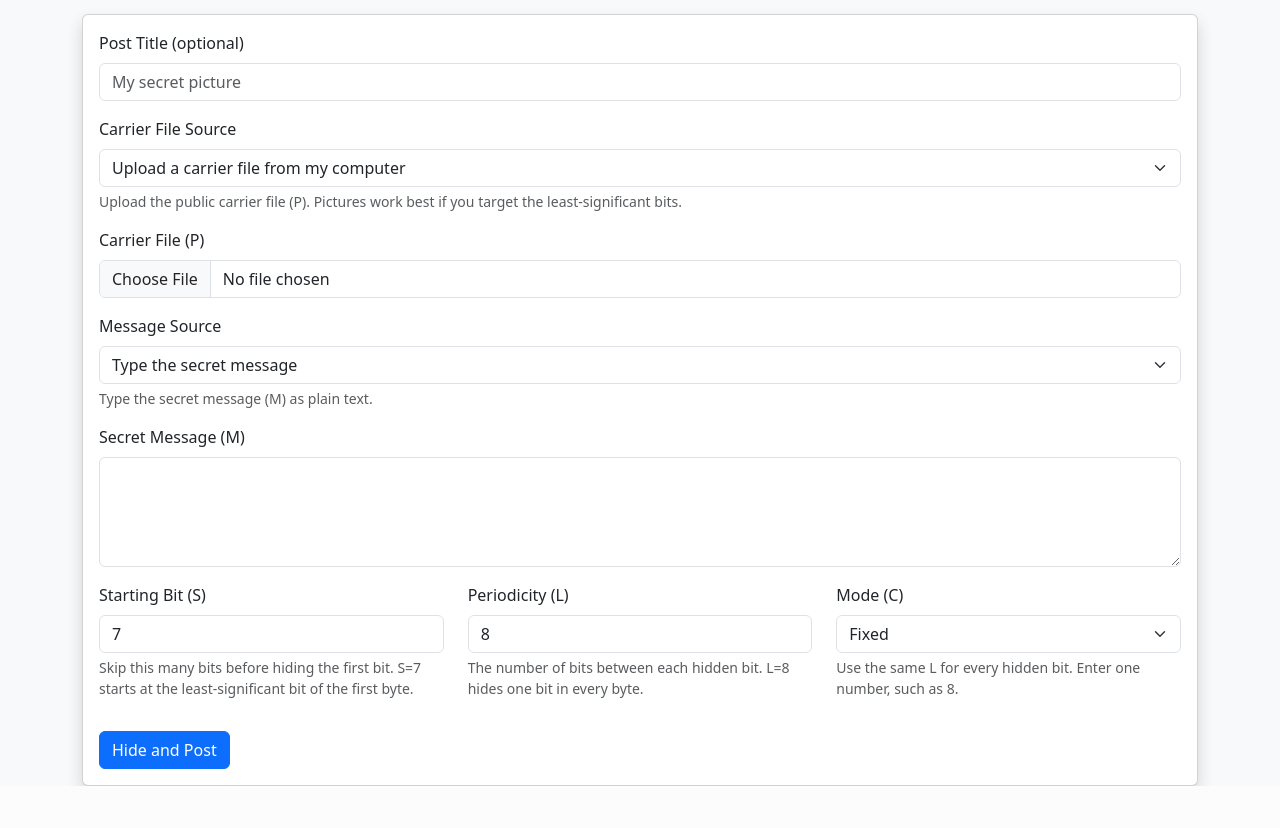
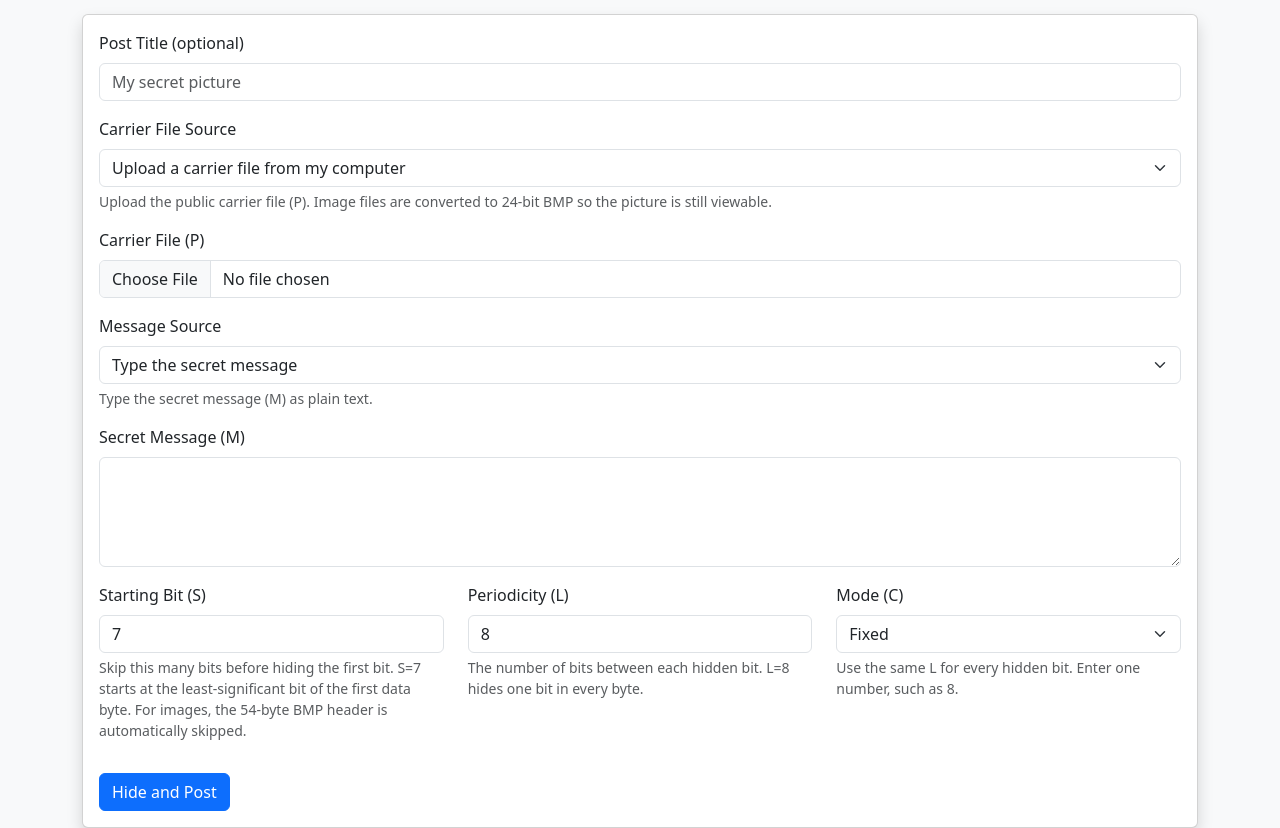
Before and after one commit to AaronnRoycee/Crypto_Site, a Flask app: page /steganography/hide in a window 1280 px wide. Shown: the part 176-1004 px from the top of the page. Before the commit the page ends 962 px from the top, so only its background shows below. Run offline with Flask 3, Linux system fonts and the light colour scheme; the visitor is signed in with stand-in values (Sample User, id 1); data comes from the database, SQL or seed files in the repository; data that the repository does not hold is empty.

Commit message:
Convert image carriers to BMP and skip header so stego images display

```diff
--- a/app.py
+++ b/app.py
@@ -1,4 +1,5 @@
 import base64, datetime, hashlib, hmac, io, json, mimetypes, os, secrets, shutil, sqlite3, string
+from PIL import Image
 from functools import wraps
 from pathlib import Path
 
@@ -52,7 +53,11 @@ def init_db():
     db.execute('CREATE TABLE IF NOT EXISTS users (username TEXT PRIMARY KEY, password_hash TEXT NOT NULL, is_admin INTEGER NOT NULL DEFAULT 0, created_at TEXT NOT NULL)')
     db.execute('CREATE TABLE IF NOT EXISTS files (id INTEGER PRIMARY KEY AUTOINCREMENT, username TEXT NOT NULL, filename TEXT NOT NULL, stored_name TEXT NOT NULL, uploaded_at TEXT NOT NULL)')
     db.execute('CREATE TABLE IF NOT EXISTS keys (id INTEGER PRIMARY KEY AUTOINCREMENT, username TEXT NOT NULL, name TEXT NOT NULL, key_type TEXT NOT NULL, stored_name TEXT NOT NULL, created_at TEXT NOT NULL)')
-    db.execute('CREATE TABLE IF NOT EXISTS stego_posts (id INTEGER PRIMARY KEY AUTOINCREMENT, username TEXT NOT NULL, title TEXT, carrier_filename TEXT NOT NULL, message_filename TEXT NOT NULL, stored_name TEXT NOT NULL, s INTEGER NOT NULL, l TEXT NOT NULL, mode TEXT NOT NULL, created_at TEXT NOT NULL)')
+    db.execute('CREATE TABLE IF NOT EXISTS stego_posts (id INTEGER PRIMARY KEY AUTOINCREMENT, username TEXT NOT NULL, title TEXT, carrier_filename TEXT NOT NULL, message_filename TEXT NOT NULL, stored_name TEXT NOT NULL, s INTEGER NOT NULL, l TEXT NOT NULL, mode TEXT NOT NULL, header_offset INTEGER NOT NULL DEFAULT 0, created_at TEXT NOT NULL)')
+    try:
+        db.execute('ALTER TABLE stego_posts ADD COLUMN header_offset INTEGER NOT NULL DEFAULT 0')
+    except sqlite3.OperationalError:
+        pass
     db.commit()
     db.close()
 
@@ -1234,6 +1239,18 @@ def share():
     return redirect(url_for('view_key', key_id=key_id))
 
 
+def _image_to_bmp(data, filename):
+    try:
+        img = Image.open(io.BytesIO(data))
+        img = img.convert('RGB')
+        out = io.BytesIO()
+        img.save(out, format='BMP')
+        out.seek(0)
+        return out.read(), f"{Path(filename).stem}.bmp"
+    except Exception:
+        return None, None
+
+
 def _bytes_to_bits(data):
     bits = []
     for b in data:
@@ -1394,16 +1411,22 @@ def stego_hide():
         f = request.files['message']
         message = f.read()
         message_filename = f.filename
+    header_offset = 0
+    bmp_data, bmp_name = _image_to_bmp(carrier, carrier_filename)
+    if bmp_data is not None:
+        carrier = bmp_data
+        carrier_filename = bmp_name
+        header_offset = 54 * 8
     try:
-        modified = stego_embed_message(carrier, message, s, l_values)
+        modified = stego_embed_message(carrier, message, s + header_offset, l_values)
     except Exception as e:
         flash('Steganography failed: ' + str(e))
         return redirect(url_for('stego_hide'))
     d = user_file_dir(session['username'])
     rel, name = save_file(d, f"stego_{carrier_filename}", modified)
     db = get_db()
-    db.execute('INSERT INTO stego_posts (username, title, carrier_filename, message_filename, stored_name, s, l, mode, created_at) VALUES (?, ?, ?, ?, ?, ?, ?, ?, ?)',
-               (session['username'], title, carrier_filename, message_filename, rel, s, l_text, mode, now()))
+    db.execute('INSERT INTO stego_posts (username, title, carrier_filename, message_filename, stored_name, s, l, mode, header_offset, created_at) VALUES (?, ?, ?, ?, ?, ?, ?, ?, ?, ?)',
+               (session['username'], title, carrier_filename, message_filename, rel, s, l_text, mode, header_offset, now()))
     db.commit()
     flash('Message hidden and posted')
     return redirect(url_for('steganography'))
@@ -1430,6 +1453,8 @@ def stego_extract():
     source = request.form.get('source', '')
     carrier = b''
     post_id = None
+    effective_s = s
+    header_offset = 0
     if source == 'post':
         post_id = request.form.get('post_id', '')
         if not post_id:
@@ -1440,13 +1465,15 @@ def stego_extract():
             flash('Post not found')
             return redirect(url_for('stego_extract'))
         carrier = (FILES_DIR / row['stored_name']).read_bytes()
+        header_offset = row['header_offset']
+        effective_s = s + header_offset
     else:
         if 'carrier' not in request.files or request.files['carrier'].filename == '':
             flash('No carrier uploaded')
             return redirect(url_for('stego_extract'))
         carrier = request.files['carrier'].read()
     try:
-        message = stego_extract_message(carrier, s, l_values)
+        message = stego_extract_message(carrier, effective_s, l_values)
     except Exception as e:
         flash('Extraction failed: ' + str(e))
         return redirect(url_for('stego_extract'))
--- a/requirements.txt
+++ b/requirements.txt
@@ -1,4 +1,5 @@
 Flask==3.1.3
 Werkzeug==3.1.8
 cryptography==50.0.0
+Pillow==10.4.0
 waitress==3.0.2
--- a/templates/stego_extract.html
+++ b/templates/stego_extract.html
@@ -53,7 +53,7 @@
 </div>
 <script>
 const sourceDescs = {
-    post: 'Pick a carrier from the public gallery. You still need S, L, and C to extract the message.',
+    post: 'Pick a carrier from the public gallery. You still need S, L, and C to extract the message. For images, the 54-byte BMP header is automatically accounted for.',
     upload: 'Upload a carrier file that contains a hidden message.'
 };
 const modeDescs = {
--- a/templates/stego_hide.html
+++ b/templates/stego_hide.html
@@ -71,8 +71,8 @@
 </div>
 <script>
 const fileSourceDescs = {
-    upload: 'Upload the public carrier file (P). Pictures work best if you target the least-significant bits.',
-    saved: 'Pick a file you already saved on this site to use as the carrier.'
+    upload: 'Upload the public carrier file (P). Image files are converted to 24-bit BMP so the picture is still viewable.',
+    saved: 'Pick a file you already saved on this site to use as the carrier. Images are converted to 24-bit BMP if needed.'
 };
 const msgSourceDescs = {
     text: 'Type the secret message (M) as plain text.',
@@ -100,7 +100,7 @@ function updateDescs() {
     const mode = document.getElementById('mode').value;
     document.getElementById('file_source_desc').textContent = fileSourceDescs[fsrc] || '';
     document.getElementById('msg_source_desc').textContent = msgSourceDescs[msrc] || '';
-    document.getElementById('s_desc').textContent = 'Skip this many bits before hiding the first bit. S=7 starts at the least-significant bit of the first byte.';
+    document.getElementById('s_desc').textContent = 'Skip this many bits before hiding the first bit. S=7 starts at the least-significant bit of the first data byte. For images, the 54-byte BMP header is automatically skipped.';
     document.getElementById('mode_desc').textContent = modeDescs[mode] || '';
     if (mode === 'fixed') {
         document.getElementById('l_desc').textContent = 'The number of bits between each hidden bit. L=8 hides one bit in every byte.';
```
